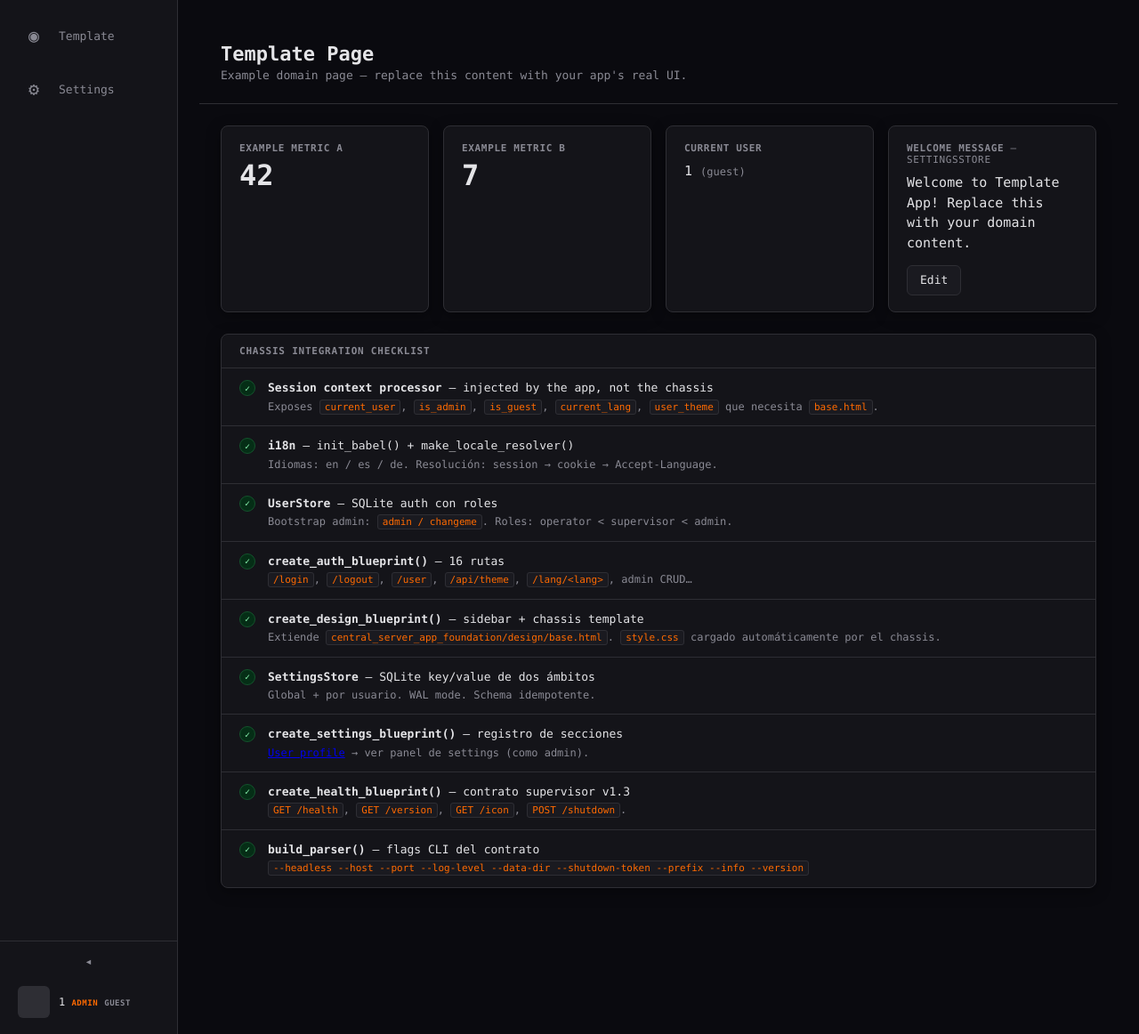
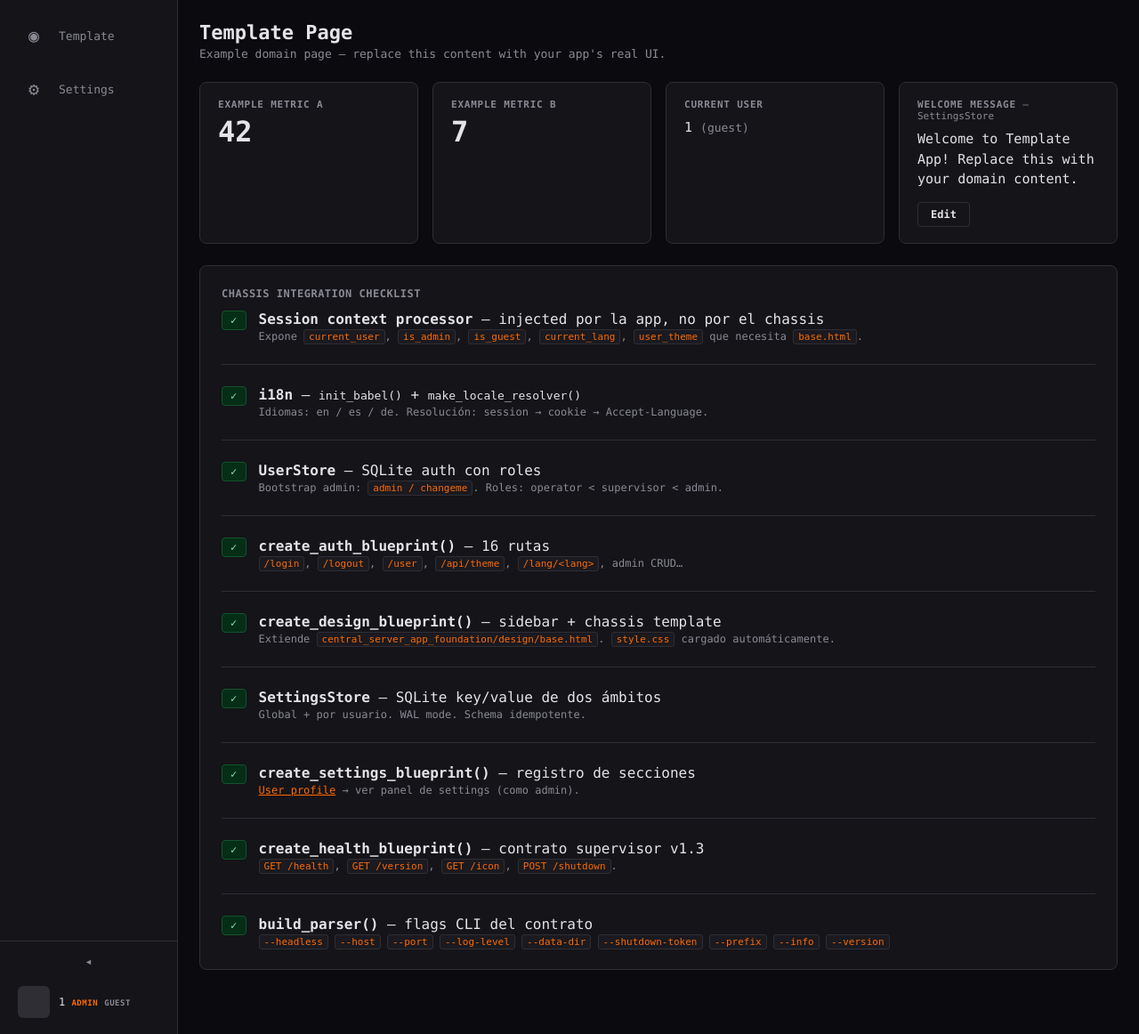
Before and after one commit to fsebastianrebollar/central_server_app_foundation, a Flask app: page /template in a window 1280 px wide. Shown: the part 52-1214 px from the top of the page at 89% size. Run offline with Flask 3, Linux system fonts and the light colour scheme; the visitor is signed in with stand-in values (Sample User, id 1); data that the repository does not hold is empty.

Commit message:
refactor(template_app): adopt chassis design system classes throughout
Replace all custom-defined HTML/CSS with chassis-native equivalents:
- .card + .card-section + .card-section-last for content containers
- .badge.badge-ok for checklist checkmarks
- .section-label for section headings
- .text-secondary utility on descriptive text
- .modal-label / .modal-input / .modal-error inside the welcome modal
- .login-btn (primary) and .btn-back (secondary) for modal footer
- .btn-back for the inline "Edit" trigger

Page-specific CSS reduced to: metric grid layout, .metric-card padding
override, .metric-label/value, .checklist-row flex, and inline code chips.

Co-Authored-By: Claude Sonnet 4.6 <noreply@anthropic.com>

```diff
--- a/template_app/templates/template/index.html
+++ b/template_app/templates/template/index.html
@@ -3,207 +3,132 @@
 {% block title %}Template — Template App{% endblock %}
 
 {% block app_styles %}
-{# Page-specific styles only. The chassis style.css is already loaded by base.html. #}
 <style>
-/* ── Metric grid ─────────────────────────────────────────────────── */
+/*
+ * Page-specific styles only.
+ * The chassis style.css (loaded by base.html) provides: .card, .card-section,
+ * .badge-ok, .section-label, .modal-*, .login-btn, .btn-back, .text-secondary,
+ * .setup-input, .modal-label, .modal-input, .modal-error and all layout/theme vars.
+ */
 
+/* Metric grid — chassis .card provides background, border, padding */
 .metric-grid {
     display: grid;
-    grid-template-columns: repeat(auto-fill, minmax(210px, 1fr));
+    grid-template-columns: repeat(auto-fill, minmax(200px, 1fr));
     gap: 1rem;
-    padding: 1.5rem;
+    margin-bottom: 1.5rem;
 }
 
 .metric-card {
-    background: var(--bg-surface);
-    border: 1px solid var(--border);
-    border-radius: 8px;
-    padding: 1.125rem 1.25rem;
-    box-shadow: var(--shadow-card);
+    padding: 18px 20px; /* tighter than .card default (24px) */
 }
 
-.metric-card-label {
+.metric-label {
     font-size: 11px;
     font-weight: 700;
     text-transform: uppercase;
-    letter-spacing: .06em;
+    letter-spacing: .07em;
     color: var(--text-secondary);
-    margin-bottom: 0.5rem;
+    margin-bottom: .5rem;
 }
 
-.metric-card-value {
+.metric-value {
     font-size: 2rem;
     font-weight: 700;
     line-height: 1;
-    color: var(--text);
 }
 
-.metric-card-value.text {
-    font-size: 0.9375rem;
+.metric-value-sm {
+    font-size: .9375rem;
     font-weight: 400;
     line-height: 1.5;
 }
 
-/* ── Checklist section ───────────────────────────────────────────── */
-
-.checklist-section {
-    margin: 0 1.5rem 1.5rem;
-    background: var(--bg-surface);
-    border: 1px solid var(--border);
-    border-radius: 8px;
-    overflow: hidden;
-    box-shadow: var(--shadow-card);
-}
-
-.checklist-section-header {
-    padding: 0.75rem 1.25rem;
-    border-bottom: 1px solid var(--border);
-    font-size: 11px;
-    font-weight: 700;
-    color: var(--text-secondary);
-    text-transform: uppercase;
-    letter-spacing: .07em;
-}
-
-.checklist-item {
+/* Checklist row inside .card-section */
+.checklist-row {
     display: flex;
     align-items: flex-start;
-    gap: 0.875rem;
-    padding: 0.75rem 1.25rem;
-    border-bottom: 1px solid var(--border);
-    font-size: 13px;
-    line-height: 1.5;
-}
-.checklist-item:last-child { border-bottom: none; }
-
-.check-badge {
-    flex-shrink: 0;
-    width: 18px;
-    height: 18px;
-    background: var(--success-bg);
-    color: var(--success-text);
-    border: 1px solid var(--success-border);
-    border-radius: 50%;
-    display: flex;
-    align-items: center;
-    justify-content: center;
-    font-size: 10px;
-    font-weight: 700;
-    margin-top: 1px;
+    gap: .875rem;
 }
 
 .checklist-detail {
+    font-size: 12px;
     color: var(--text-secondary);
-    font-size: 12px;
-    margin-top: 2px;
+    margin-top: 3px;
 }
 
+/* Inline code chips (chassis body is already monospace; this adds the bg) */
 .checklist-detail code {
-    font-family: "SFMono-Regular", Consolas, monospace;
-    font-size: 11px;
     background: var(--input-bg);
     border: 1px solid var(--border);
     border-radius: 3px;
     padding: 1px 5px;
+    font-size: 11px;
     color: var(--neon-text);
-}
-
-/* ── Buttons (chassis has no generic .btn — defined here) ────────── */
-
-.btn {
-    display: inline-flex;
-    align-items: center;
-    gap: 6px;
-    padding: 7px 14px;
-    border-radius: 6px;
-    font-size: 13px;
-    font-weight: 500;
-    font-family: inherit;
-    cursor: pointer;
-    border: 1px solid transparent;
-    transition: background .15s, border-color .15s, color .15s, box-shadow .15s;
-    text-decoration: none;
-    line-height: 1.4;
-}
-.btn:hover { text-decoration: none; }
-
-.btn-primary {
-    background: var(--neon);
-    color: #fff;
-    border-color: var(--neon);
-    box-shadow: 0 0 8px var(--neon-glow);
-}
-.btn-primary:hover {
-    box-shadow: 0 0 14px var(--neon-glow);
-    color: #fff;
-}
-
-.btn-secondary {
-    background: var(--input-bg);
-    color: var(--text);
-    border-color: var(--border);
-}
-.btn-secondary:hover {
-    border-color: var(--border-hover);
-    color: var(--text);
 }
 </style>
 {% endblock %}
 
 {% block content %}
-<div style="padding: 1.5rem; border-bottom: 1px solid var(--border);">
-    <h1 style="font-size: 1.375rem; font-weight: 700; margin-bottom: 0.25rem;">Template Page</h1>
-    <p style="color: var(--text-secondary); font-size: 13px;">Example domain page — replace this content with your app's real UI.</p>
+
+{# Page title #}
+<div style="margin-bottom:1.5rem;">
+    <h1 style="font-size:1.375rem;font-weight:700;margin-bottom:.25rem;">Template Page</h1>
+    <p class="text-secondary">Example domain page — replace this content with your app's real UI.</p>
 </div>
 
-{# ── Metric cards ─────────────────────────────────────────────────────────── #}
+{# ── Metric cards (chassis .card + minimal grid override) ──────────────────── #}
 <div class="metric-grid">
-    <div class="metric-card">
-        <div class="metric-card-label">Example Metric A</div>
-        <div class="metric-card-value">42</div>
+    <div class="card metric-card">
+        <div class="metric-label">Example Metric A</div>
+        <div class="metric-value">42</div>
     </div>
-    <div class="metric-card">
-        <div class="metric-card-label">Example Metric B</div>
-        <div class="metric-card-value">7</div>
+
+    <div class="card metric-card">
+        <div class="metric-label">Example Metric B</div>
+        <div class="metric-value">7</div>
     </div>
-    <div class="metric-card">
-        <div class="metric-card-label">Current User</div>
-        <div class="metric-card-value text">
+
+    <div class="card metric-card">
+        <div class="metric-label">Current User</div>
+        <div class="metric-value metric-value-sm">
             {{ current_user or "guest" }}
-            <span style="color:var(--text-secondary);font-size:12px;">
-                ({{ session.get("role", "guest") }})
-            </span>
+            <span class="text-secondary">({{ session.get("role", "guest") }})</span>
         </div>
     </div>
-    <div class="metric-card">
-        <div class="metric-card-label">
+
+    <div class="card metric-card">
+        <div class="metric-label">
             Welcome Message
-            <span style="color:var(--text-secondary);font-weight:400;"> — SettingsStore</span>
+            <span style="font-weight:400;text-transform:none;letter-spacing:0;"> — SettingsStore</span>
         </div>
-        <div class="metric-card-value text">{{ welcome_msg }}</div>
+        <div class="metric-value metric-value-sm">{{ welcome_msg }}</div>
         {% if is_admin %}
-        <button class="btn btn-secondary" style="margin-top:.875rem;" onclick="openWelcomeModal()">Edit</button>
+        <button class="btn-back" style="margin-top:.875rem;" onclick="openWelcomeModal()">Edit</button>
         {% endif %}
     </div>
 </div>
 
-{# ── Integration checklist ────────────────────────────────────────────────── #}
-<div class="checklist-section">
-    <div class="checklist-section-header">chassis integration checklist</div>
+{# ── Integration checklist (chassis .card + .card-section + .badge-ok) ──────── #}
+<div class="card">
+    <p class="section-label" style="margin-bottom:.75rem;">chassis integration checklist</p>
 
-    <div class="checklist-item">
-        <span class="check-badge">✓</span>
+    <div class="card-section">
+        <div class="checklist-row">
+            <span class="badge badge-ok">✓</span>
             <div>
-            <div><strong>Session context processor</strong> — injected by the app, not the chassis</div>
+                <div><strong>Session context processor</strong> — injected por la app, no por el chassis</div>
                 <div class="checklist-detail">
-                Exposes <code>current_user</code>, <code>is_admin</code>, <code>is_guest</code>,
+                    Expone <code>current_user</code>, <code>is_admin</code>, <code>is_guest</code>,
                     <code>current_lang</code>, <code>user_theme</code> que necesita <code>base.html</code>.
                 </div>
             </div>
         </div>
+    </div>
 
-    <div class="checklist-item">
-        <span class="check-badge">✓</span>
+    <div class="card-section">
+        <div class="checklist-row">
+            <span class="badge badge-ok">✓</span>
             <div>
                 <div><strong>i18n</strong> — <code>init_babel()</code> + <code>make_locale_resolver()</code></div>
                 <div class="checklist-detail">
@@ -211,9 +136,11 @@
                 </div>
             </div>
         </div>
+    </div>
 
-    <div class="checklist-item">
-        <span class="check-badge">✓</span>
+    <div class="card-section">
+        <div class="checklist-row">
+            <span class="badge badge-ok">✓</span>
             <div>
                 <div><strong>UserStore</strong> — SQLite auth con roles</div>
                 <div class="checklist-detail">
@@ -221,9 +148,11 @@
                 </div>
             </div>
         </div>
+    </div>
 
-    <div class="checklist-item">
-        <span class="check-badge">✓</span>
+    <div class="card-section">
+        <div class="checklist-row">
+            <span class="badge badge-ok">✓</span>
             <div>
                 <div><strong>create_auth_blueprint()</strong> — 16 rutas</div>
                 <div class="checklist-detail">
@@ -232,40 +161,46 @@
                 </div>
             </div>
         </div>
+    </div>
 
-    <div class="checklist-item">
-        <span class="check-badge">✓</span>
+    <div class="card-section">
+        <div class="checklist-row">
+            <span class="badge badge-ok">✓</span>
             <div>
                 <div><strong>create_design_blueprint()</strong> — sidebar + chassis template</div>
                 <div class="checklist-detail">
                     Extiende <code>central_server_app_foundation/design/base.html</code>.
-                <code>style.css</code> cargado automáticamente por el chassis.
+                    <code>style.css</code> cargado automáticamente.
+                </div>
             </div>
         </div>
     </div>
 
-    <div class="checklist-item">
-        <span class="check-badge">✓</span>
+    <div class="card-section">
+        <div class="checklist-row">
+            <span class="badge badge-ok">✓</span>
             <div>
                 <div><strong>SettingsStore</strong> — SQLite key/value de dos ámbitos</div>
-            <div class="checklist-detail">
-                Global + por usuario. WAL mode. Schema idempotente.
+                <div class="checklist-detail">Global + por usuario. WAL mode. Schema idempotente.</div>
             </div>
         </div>
     </div>
 
-    <div class="checklist-item">
-        <span class="check-badge">✓</span>
+    <div class="card-section">
+        <div class="checklist-row">
+            <span class="badge badge-ok">✓</span>
             <div>
                 <div><strong>create_settings_blueprint()</strong> — registro de secciones</div>
                 <div class="checklist-detail">
-                <a href="/user">User profile</a> → ver panel de settings (como admin).
+                    <a href="/user" style="color:var(--neon-text);">User profile</a> → ver panel de settings (como admin).
+                </div>
             </div>
         </div>
     </div>
 
-    <div class="checklist-item">
-        <span class="check-badge">✓</span>
+    <div class="card-section">
+        <div class="checklist-row">
+            <span class="badge badge-ok">✓</span>
             <div>
                 <div><strong>create_health_blueprint()</strong> — contrato supervisor v1.3</div>
                 <div class="checklist-detail">
@@ -274,21 +209,30 @@
                 </div>
             </div>
         </div>
+    </div>
 
-    <div class="checklist-item">
-        <span class="check-badge">✓</span>
+    <div class="card-section card-section-last">
+        <div class="checklist-row">
+            <span class="badge badge-ok">✓</span>
             <div>
                 <div><strong>build_parser()</strong> — flags CLI del contrato</div>
                 <div class="checklist-detail">
-                <code>--headless --host --port --log-level --data-dir --shutdown-token --prefix --info --version</code>
+                    <code>--headless</code> <code>--host</code> <code>--port</code>
+                    <code>--log-level</code> <code>--data-dir</code> <code>--shutdown-token</code>
+                    <code>--prefix</code> <code>--info</code> <code>--version</code>
                 </div>
             </div>
         </div>
     </div>
+</div>
+
 {% endblock %}
 
+
 {% block modals_extra %}
-{# Welcome message modal. Usa las clases de modal del chassis: .modal-overlay + .modal-open, .modal-box #}
+{# Welcome message modal — chassis: .modal-overlay.modal-open, .modal-box,
+   .modal-header, .modal-body, .modal-footer, .modal-close, .modal-label,
+   .modal-input, .modal-error, .login-btn, .btn-back #}
 <div class="modal-overlay" id="welcome-modal">
     <div class="modal-box">
         <div class="modal-header">
@@ -296,19 +240,18 @@
             <button class="modal-close" onclick="closeWelcomeModal()">&#10005;</button>
         </div>
         <div class="modal-body">
-            <div style="margin-bottom:.75rem;">
-                <label style="font-size:12px;font-weight:600;color:var(--text-secondary);text-transform:uppercase;letter-spacing:.04em;display:block;margin-bottom:.375rem;">Message</label>
-                <textarea class="setup-input" id="welcome-input" rows="3">{{ welcome_msg }}</textarea>
-            </div>
-            <p id="welcome-error" style="color:var(--error-text);font-size:12px;display:none;"></p>
+            <label class="modal-label" for="welcome-input">Message</label>
+            <textarea class="modal-input" id="welcome-input" rows="3">{{ welcome_msg }}</textarea>
+            <div class="modal-error" id="welcome-error" style="display:none;"></div>
         </div>
         <div class="modal-footer">
-            <button class="btn btn-secondary" onclick="closeWelcomeModal()">Cancel</button>
-            <button class="btn btn-primary" onclick="saveWelcome()">Save</button>
+            <button class="btn-back" onclick="closeWelcomeModal()">Cancel</button>
+            <button class="login-btn" onclick="saveWelcome()">Save</button>
         </div>
     </div>
 </div>
 {% endblock %}
+
 
 {% block scripts %}
 <script>
```
Lines whose indentation alone changed are shown as unchanged.
